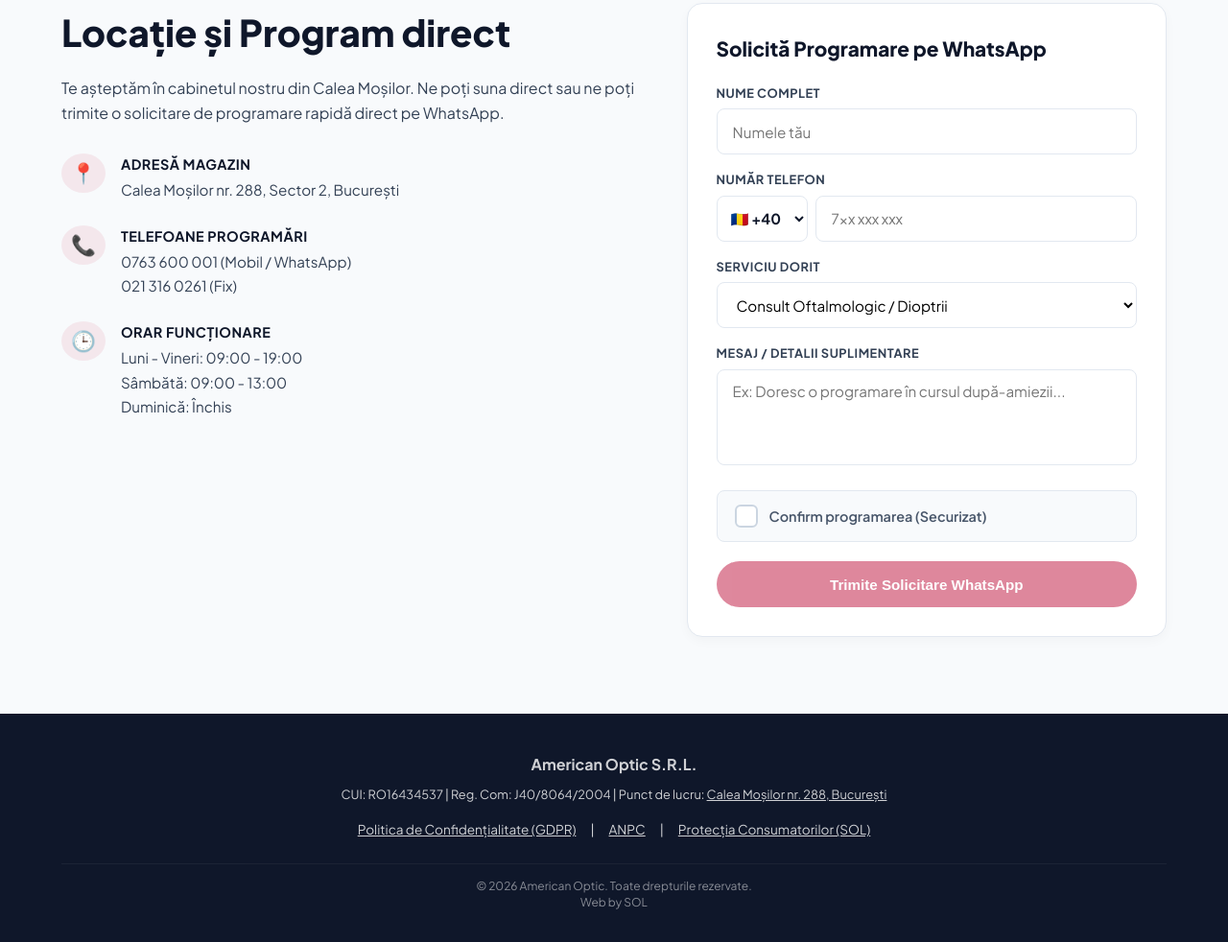
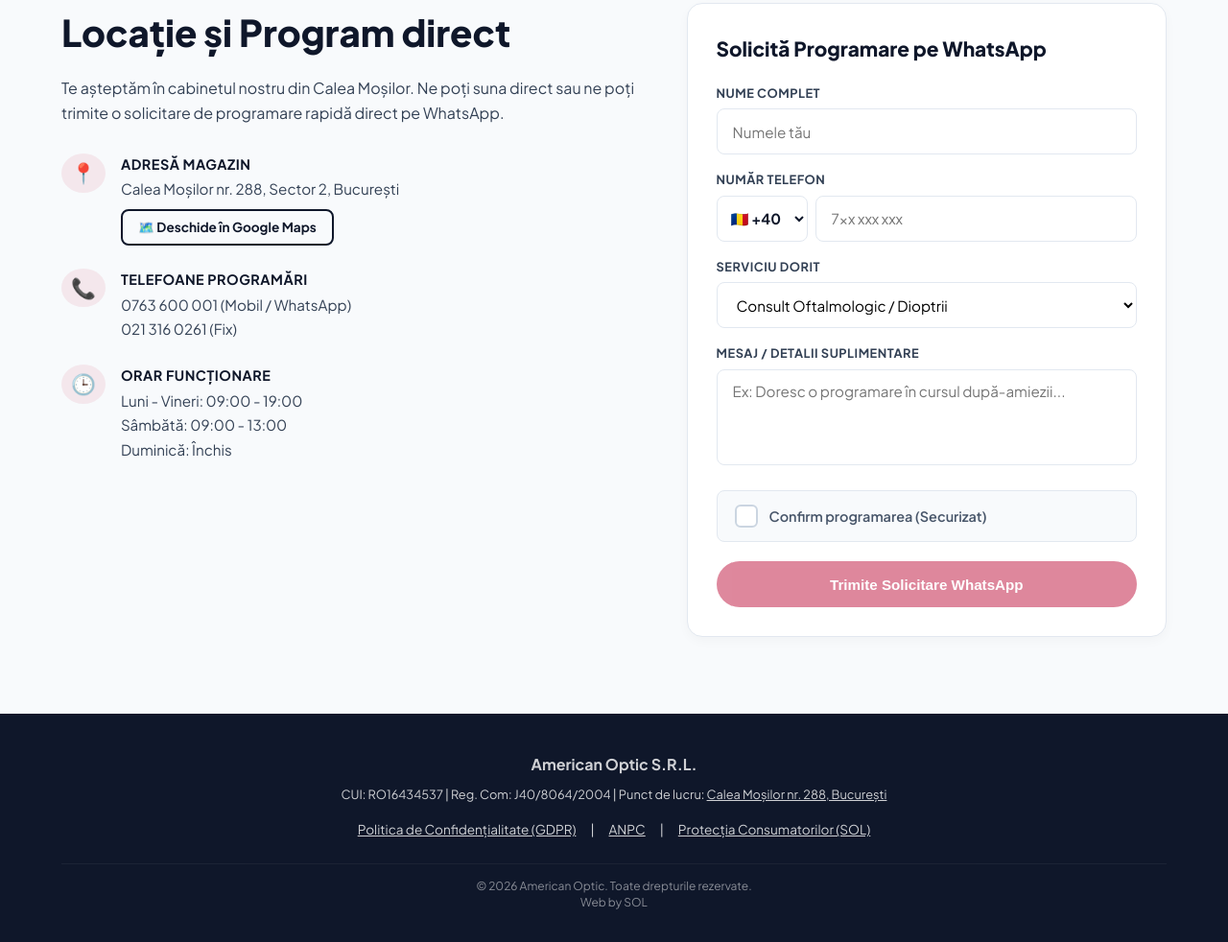
Before and after one commit to Sol111-Afk/leads-finder, a plain HTML site: page american_optic/index.html in a window 1280 px wide. Shown: the part 2711-3693 px from the top of the page at 96% size. Drawn offline with Linux system fonts and the light colour scheme.

Commit message:
Feat: add visible Google Maps button below address

```diff
--- a/american_optic/index.html
+++ b/american_optic/index.html
@@ -1047,11 +1047,14 @@
                     <div class="info-icon">📍</div>
                     <div class="info-text">
                         <strong>Adresă Magazin</strong>
-                        <span>
+                        <span style="display: block; margin-bottom: 8px;">
                             <a href="https://www.google.com/maps/search/?api=1&query=American+Optic+Calea+Mo%C8%99ilor+288+Bucure%C8%99ti" target="_blank" rel="noopener noreferrer" class="address-link">
                                 Calea Moșilor nr. 288, Sector 2, București
                             </a>
                         </span>
+                        <a href="https://www.google.com/maps/search/?api=1&query=American+Optic+Calea+Mo%C8%99ilor+288+Bucure%C8%99ti" target="_blank" rel="noopener noreferrer" class="btn btn-outline" style="padding: 6px 16px; min-height: 38px; font-size: 0.85rem; border-radius: var(--border-radius-sm); display: inline-flex; align-items: center; gap: 6px; box-shadow: none; font-weight: 700;">
+                            🗺️ Deschide în Google Maps
+                        </a>
                     </div>
                 </div>
 
```
